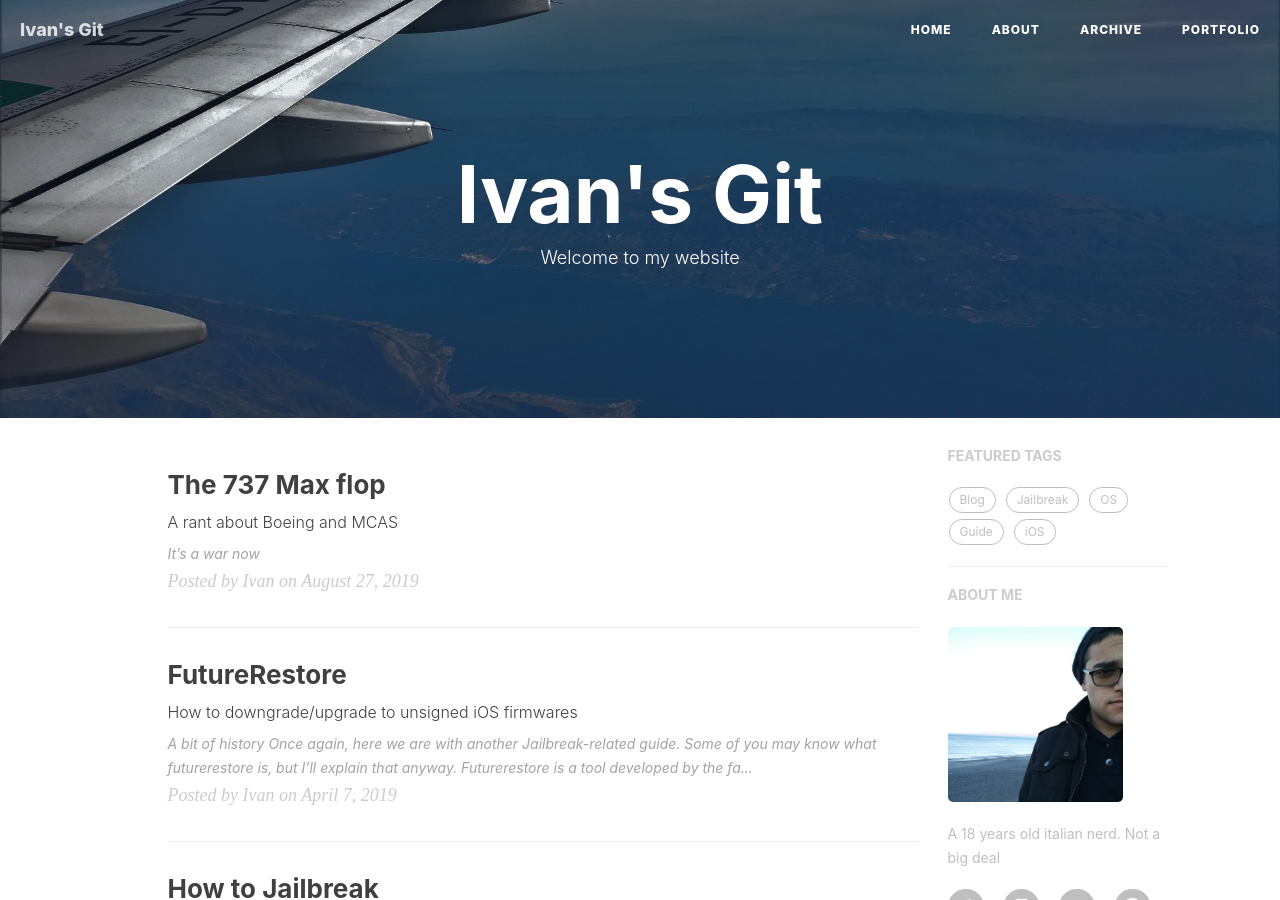
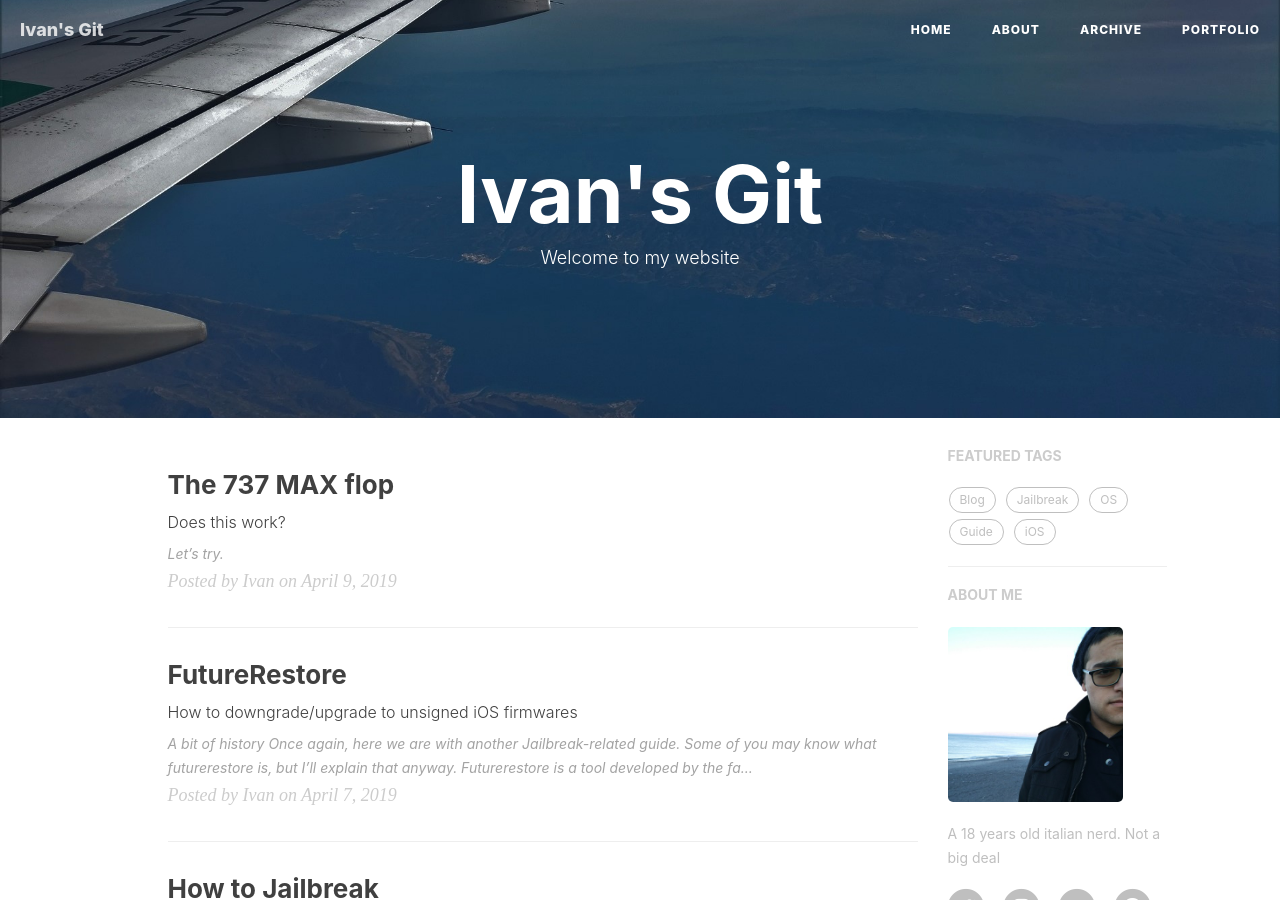
Before and after one commit to ivancristina/ivancristina.github.io, a Jekyll site: the page built from index.html, in a window 1280 px wide and 900 px high. Built offline with Jekyll 4.4.1, drawn with Linux system fonts in a browser that asks for light colours; nearby versions of some CDN libraries; the list of posts is cut into pages by our own code; comment, search, counter and statistics services are not loaded.

```diff
--- a/_posts/2019-08-27-MCAS.markdown
+++ b/_posts/2019-04-09-MCAS.markdown
@@ -1,16 +1,16 @@
 ---
 layout:     post
-title:      "The 737 Max flop"
-subtitle:   "A rant about Boeing and MCAS"
-date:       2019-08-27
+title:      "The 737 MAX flop"
+subtitle:   "Does this work?"
+date:       2019-04-09
 author:     "Ivan"
 header-img: "img/post-bg-mcas.jpg"
 header-mask:  0.3
 catalog:      true
 tags:
-    - 737
     - Boeing
     - MCAS
+    - MAX
 ---
 
-It's a war now
+Let's try.
```
